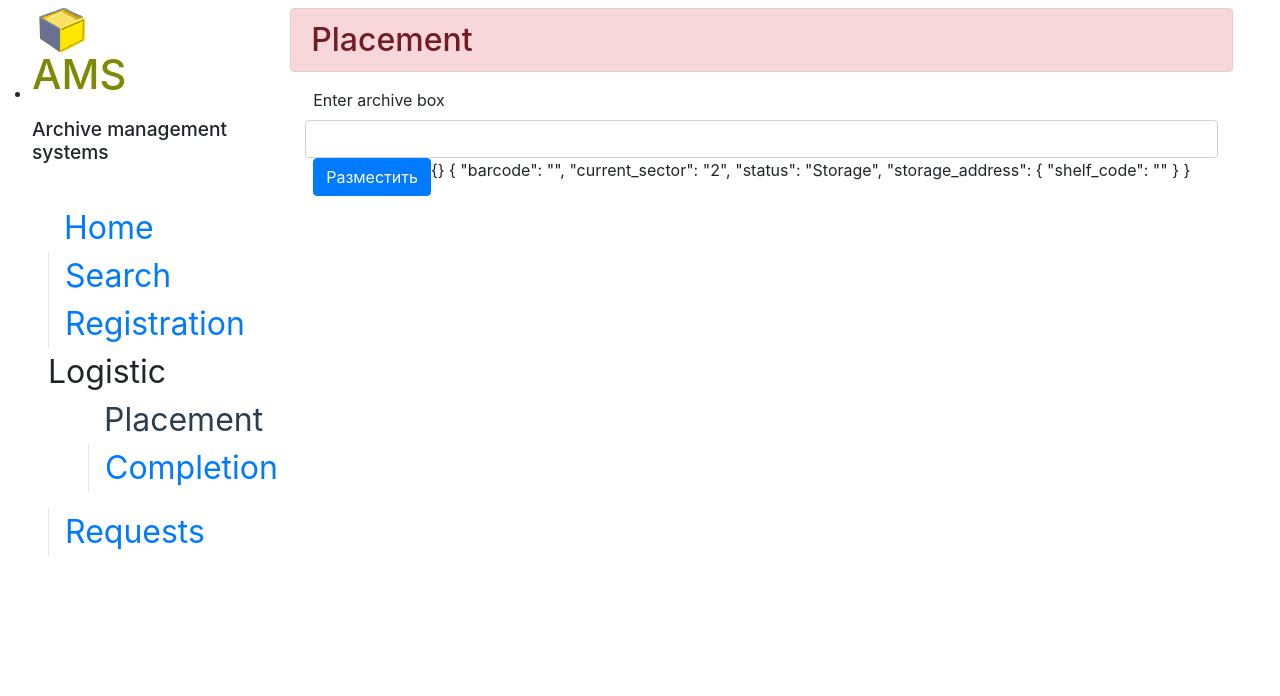
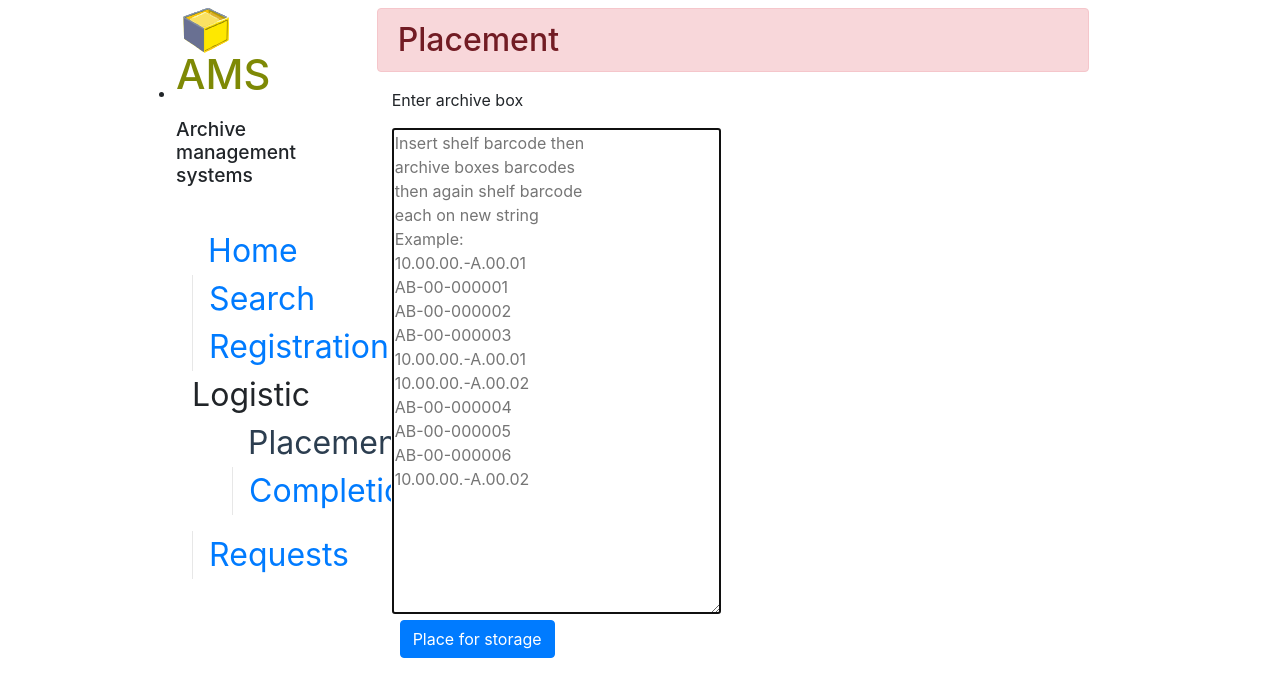
Before and after one commit to PvtJoker91/ams_front, a Vue app: page /logistic/placement in a window 1280 px wide. Shown: the top 696 px of the page. Built offline with nearby package versions, Linux system fonts and the light colour scheme.

Commit message:
fix: logistic template

```diff
--- a/src/views/LogisticPlacementView.vue
+++ b/src/views/LogisticPlacementView.vue
@@ -3,13 +3,27 @@
       <h2 class="alert alert-danger mt-2">Placement</h2>
       <div class="container-fluid">
           <div>
-              <form @submit.prevent="barcodeAddressDictMaker(insertForm)">
-                  <label class="form-label float-left ml-2">Enter archive box</label>
-                  <input type="text" class="form-control" v-model="insertForm">
-                  <button type="submit" class="btn btn-primary float-left ml-2">Разместить</button>
+            <p>Enter archive box</p>
+              <form id="ab" @submit.prevent="barcodeAddressDictMaker(insertForm)">
+                  <textarea autofocus rows="20" cols="30" v-model="insertForm"
+                  placeholder=
+"Insert shelf barcode then
+archive boxes barcodes
+then again shelf barcode
+each on new string
+Example:
+10.00.00.-A.00.01
+AB-00-000001
+AB-00-000002
+AB-00-000003
+10.00.00.-A.00.01
+10.00.00.-A.00.02
+AB-00-000004
+AB-00-000005
+AB-00-000006
+10.00.00.-A.00.02"></textarea>
+                  <p><button type="submit" class="btn btn-primary float-left ml-2">Place for storage</button></p>
               </form>
-              {{barcodeAddressDict}}
-              {{archiveBox}}
           </div>
       </div>
   </div>
@@ -27,12 +41,12 @@ export default{
       insertForm: '',
       barcodeAddressDict: {},
       'api': 'http://127.0.0.1:8000/api/',
-      'archiveBox': {
-          'barcode':'',
-          'current_sector':'2',
-          'status':'Storage',
-          'storage_address':{
-              'shelf_code': ''
+      "archiveBox": {
+          "barcode":"",
+          "current_sector":"2",
+          "status":"Storage",
+          "storage_address":{
+                "shelf_code": ""
               }
       },
       }
@@ -42,11 +56,10 @@ export default{
 
   barcodeAddressDictMaker(string){
     const result = {};
-    const listBarcodeAddress = string.split(" ");
+    const listBarcodeAddress = string.split("\n");
     let curShelf = listBarcodeAddress[0];
     let curBox = listBarcodeAddress[1];
     let i = 1;
-
     while (i < listBarcodeAddress.length - 1) {
         if (curBox !== curShelf) {
             result[curBox] = curShelf;
@@ -59,7 +72,8 @@ export default{
     }
 
     this.barcodeAddressDict = result;
-    this.placeArchiveBox(this.barcodeAddressDict);
+    if (result){this.placeArchiveBox(this.barcodeAddressDict)};
+
 },
 
 
--- a/src/views/RegistrationView.vue
+++ b/src/views/RegistrationView.vue
@@ -140,8 +140,9 @@ export default{
         'archiveBox': {
             'id':'',
             'barcode':'',
+            'status':'On registration',
             'current_sector':'1',
-            'status':'On registration',
+            "storage_address":"",
             'dossiers': [
                             {
                             'contract': '',
@@ -247,6 +248,7 @@ export default{
         },
 
     registerDossier(reOpenBox){
+        this.currentDossier.status = 'Is registred'
         axios.post(this.api + 'registration/dossier/', this.currentDossier, reOpenBox).then(
             response =>{
                 console.log(response.data)
```
